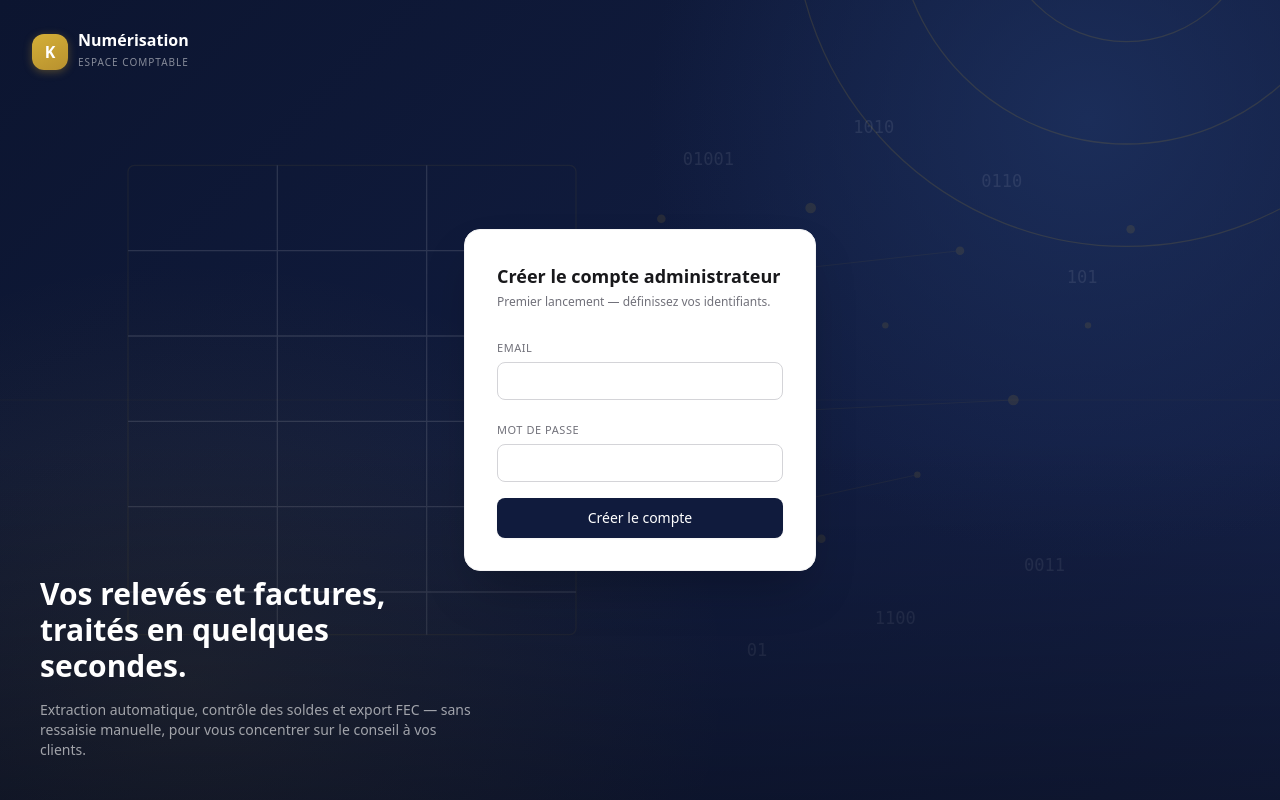
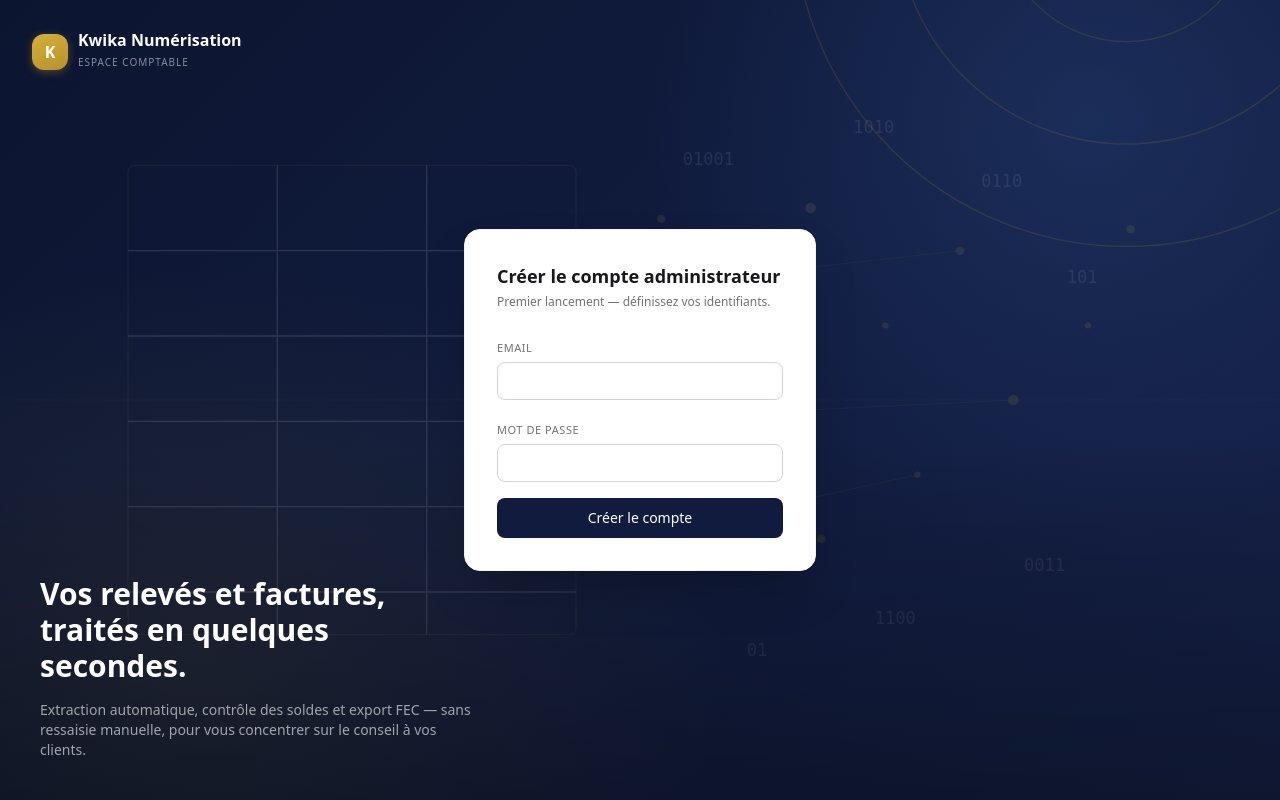
Before and after one commit to AK-DJF/KAY, a FastAPI app: page / in a window 1280 px wide. Run offline with FastAPI, Linux system fonts and the light colour scheme; some libraries are stand-ins or nearby versions.

Commit message:
Show full 'Kwika Numérisation' brand name in the UI header/login

```diff
--- a/app/templates/index.html
+++ b/app/templates/index.html
@@ -121,7 +121,7 @@
       <div class="absolute top-0 left-0 p-6 sm:p-8 flex items-center gap-2.5 z-10">
         <div class="w-9 h-9 rounded-xl brand-mark flex items-center justify-center font-bold text-white">K</div>
         <div>
-          <span class="font-semibold text-white block leading-none">Numérisation</span>
+          <span class="font-semibold text-white block leading-none">Kwika Numérisation</span>
           <span class="text-[10px] text-white/50 uppercase tracking-widest">Espace comptable</span>
         </div>
       </div>
@@ -167,7 +167,7 @@
       <div class="max-w-7xl mx-auto px-4 h-14 flex items-center gap-4">
         <div class="flex items-center gap-2.5 flex-shrink-0">
           <div class="w-7 h-7 rounded-lg brand-mark flex items-center justify-center font-bold text-white text-xs">K</div>
-          <span class="font-semibold text-white text-sm">Numérisation</span>
+          <span class="font-semibold text-white text-sm">Kwika Numérisation</span>
         </div>
 
         <nav class="flex items-center gap-1">
```
